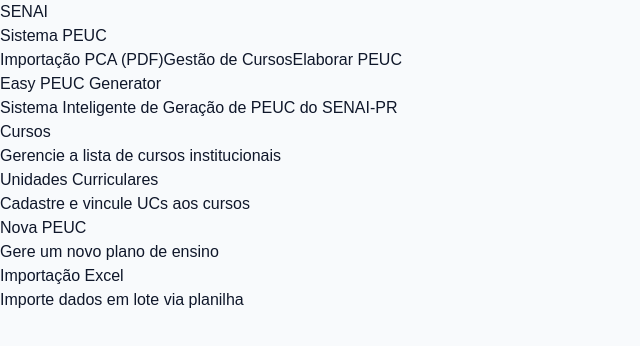
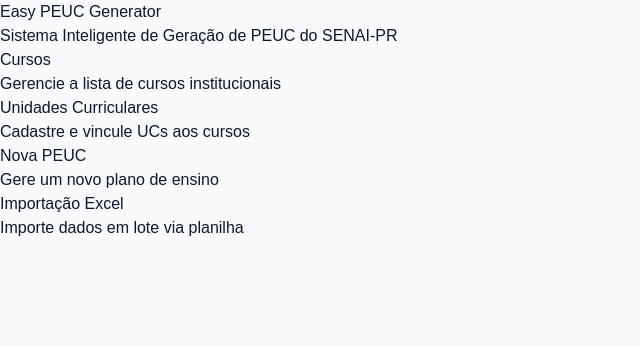
Before and after one commit to Willkmass/Easy-PEUC-Generator, a Next.js app: page / in a window 1280 px wide. Shown: the top 346 px of the page, without its empty margins (0-640 px from the left). Built offline with nearby package versions, Linux system fonts and the light colour scheme.

Commit message:
Refactor layout component and update metadata
Updated the layout component to simplify the body structure and modified metadata descriptions.

```diff
--- a/app/layout.tsx
+++ b/app/layout.tsx
@@ -1,10 +1,9 @@
-import "./globals.css";
-import type { Metadata } from "next";
-import Navbar from "@/components/Navbar";
+import type { Metadata } from 'next';
+import './globals.css';
 
 export const metadata: Metadata = {
-  title: "Easy PEUC Generator",
-  description: "Sistema Inteligente para Geração de PEUC SENAI-PR"
+  title: 'Easy PEUC Generator',
+  description: 'Sistema Inteligente de Geração de PEUC do SENAI-PR',
 };
 
 export default function RootLayout({
@@ -14,13 +13,7 @@
 }) {
   return (
     <html lang="pt-BR">
-      <body className="bg-slate-50 min-h-screen text-slate-800 antialiased flex flex-col">
-        {/* Componente de Navegação Global */}
-        <Navbar />
-
-        {/* Conteúdo da Rota Ativa */}
-        <main className="flex-1 py-6">{children}</main>
-      </body>
+      <body className="antialiased">{children}</body>
     </html>
   );
 }
```
